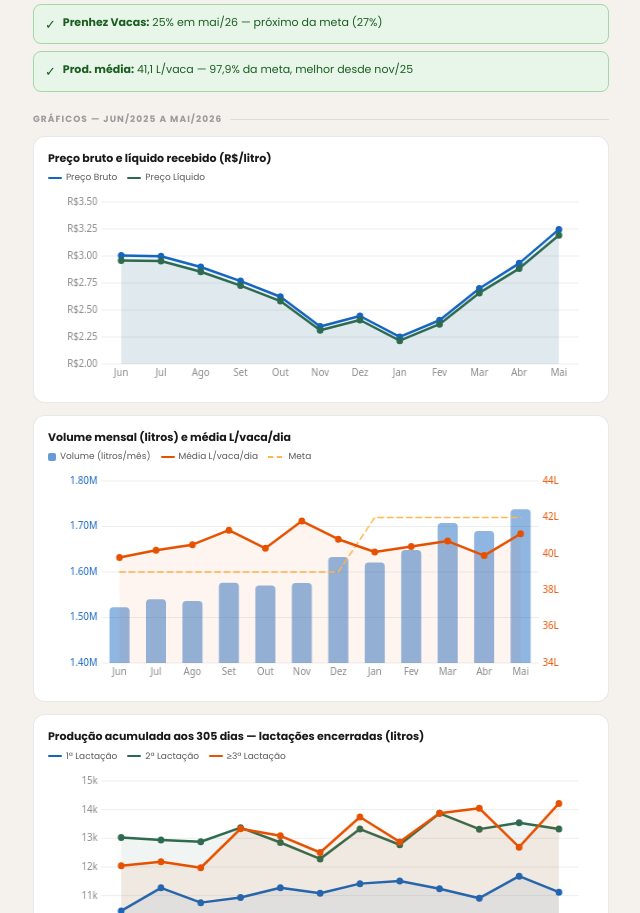
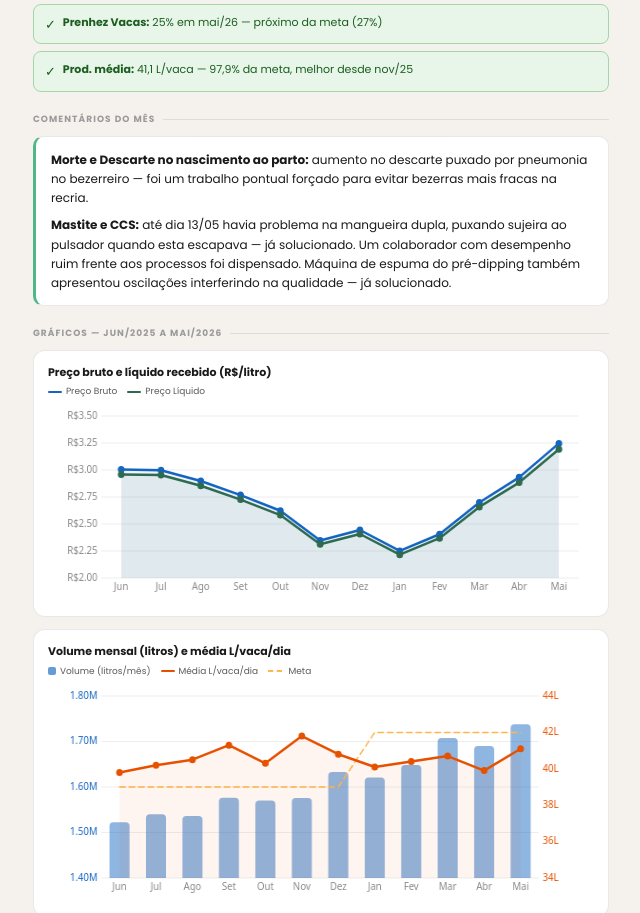
Before and after one commit to fazendabr/fazenda-dashboard, a plain HTML site: page index.html in a window 1280 px wide. Shown: the part 791-1704 px from the top of the page, without its empty margins (319-959 px from the left). Drawn offline with Linux system fonts and the light colour scheme.

Commit message:
Add files via upload

```diff
--- a/index.html
+++ b/index.html
@@ -56,6 +56,12 @@ canvas{display:block;width:100%!important;touch-action:pan-y}
 .ibtn.on{background:var(--gd);color:#fff;border-color:var(--gd)}
 .tip{position:fixed;background:rgba(26,26,26,0.93);color:#fff;font-size:11px;font-family:'Poppins',system-ui,sans-serif;padding:8px 12px;border-radius:8px;pointer-events:none;z-index:9999;line-height:1.6;max-width:200px;display:none}
 .foot{text-align:center;font-size:9px;color:var(--tm);padding:1.2rem 0 .5rem;border-top:1px solid var(--bor);margin-top:1rem}
+
+/* comentários */
+.cm-box{background:var(--wh);border-radius:10px;border:1px solid var(--bor);padding:13px 15px;border-left:3px solid var(--gl)}
+.cm-box p{font-size:12px;line-height:1.6;color:var(--tp);margin-bottom:8px}
+.cm-box p:last-child{margin-bottom:0}
+.cm-empty{font-size:11px;color:var(--tm);font-style:italic}
 </style>
 </head>
 <body>
@@ -94,6 +100,12 @@ canvas{display:block;width:100%!important;touch-action:pan-y}
     <div class="al aok"><span class="ai">✓</span><span><b>Preço líquido:</b> R$3,19 em mai/26 — maior valor do período</span></div>
     <div class="al aok"><span class="ai">✓</span><span><b>Prenhez Vacas:</b> 25% em mai/26 — próximo da meta (27%)</span></div>
     <div class="al aok"><span class="ai">✓</span><span><b>Prod. média:</b> 41,1 L/vaca — 97,9% da meta, melhor desde nov/25</span></div>
+  </div>
+
+  <div class="sl">Comentários do mês</div>
+  <div class="cm-box">
+    <p><b>Morte e Descarte no nascimento ao parto:</b> aumento no descarte puxado por pneumonia no bezerreiro — foi um trabalho pontual forçado para evitar bezerras mais fracas na recria.</p>
+    <p><b>Mastite e CCS:</b> até dia 13/05 havia problema na mangueira dupla, puxando sujeira ao pulsador quando esta escapava — já solucionado. Um colaborador com desempenho ruim frente aos processos foi dispensado. Máquina de espuma do pré-dipping também apresentou oscilações interferindo na qualidade — já solucionado.</p>
   </div>
 
   <div class="sl" style="margin-top:1.5rem">Gráficos — Jun/2025 a Mai/2026</div>
```
